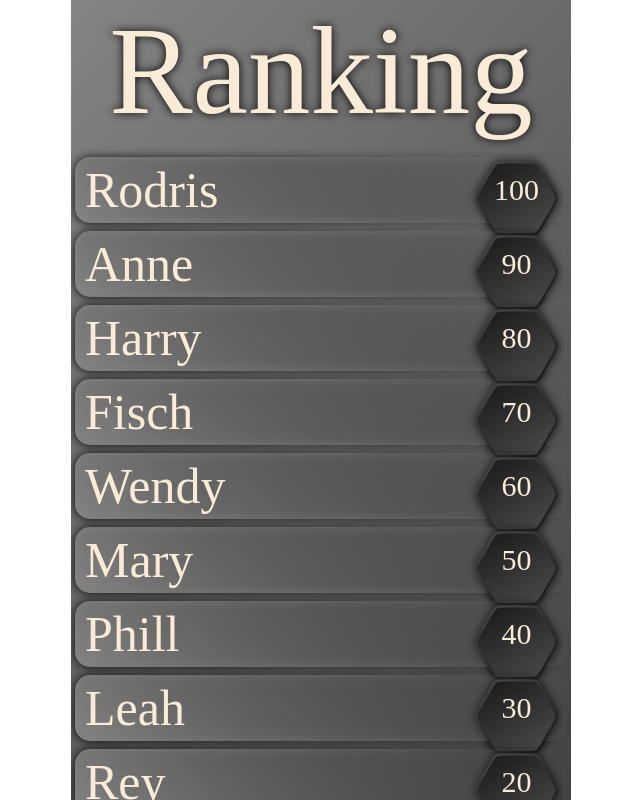
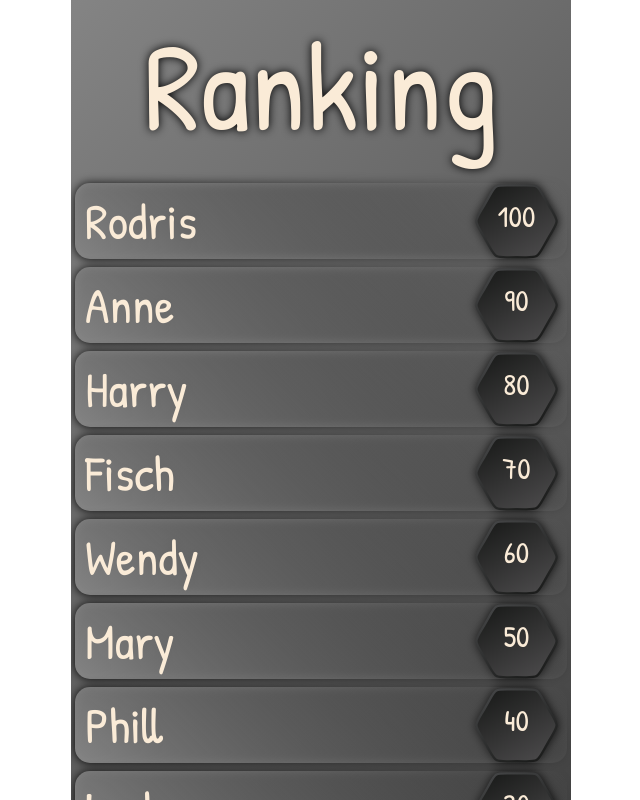
Before and after one commit to Rodris/hex3, a React (Create React App) app: page / in a window 1280 px wide. Both pictures are taken after a click on the element 640 px from the left and 565 px from the top of the page. Shown: the whole page, without its empty margins (319-959 px from the left). Built offline with nearby package versions, Linux system fonts and the light colour scheme.

Commit message:
Updating fonts.

```diff
--- a/src/index.css
+++ b/src/index.css
@@ -1,10 +1,13 @@
+
+@font-face{
+    font-family: "Hex3Font";
+    src: url(./PatrickHand-Regular.ttf) format('truetype');
+}
+
 html, body, #root {
 	margin: 0;
 	height: 100%;
-	font-family: -apple-system, BlinkMacSystemFont, 'Segoe UI', 'Roboto', 'Oxygen',
-		'Ubuntu', 'Cantarell', 'Fira Sans', 'Droid Sans', 'Helvetica Neue',
-		sans-serif;
-	font-family: cursive;
+	font-family: "Hex3Font";
 	-webkit-font-smoothing: antialiased;
 	-moz-osx-font-smoothing: grayscale;
 }
--- a/src/ranking/Ranking.js
+++ b/src/ranking/Ranking.js
@@ -78,14 +78,14 @@ function Ranking(props) {
 
 	const hexStyle = {
 		position: "absolute",
-		top: 3,
+		top: 0,
 		right: 8,
 		width: 0.17 * props.data.minSize
 	};
 
 	const scoreStyle = {
 		...hexStyle,
-		top: 16,
+		top: 13,
 		textAlign: "center",
 		fontSize: (6 * props.data.gameRatio) + "vmin"
 	};
```
Also changed, not shown: src/PatrickHand-Regular.ttf (added).
